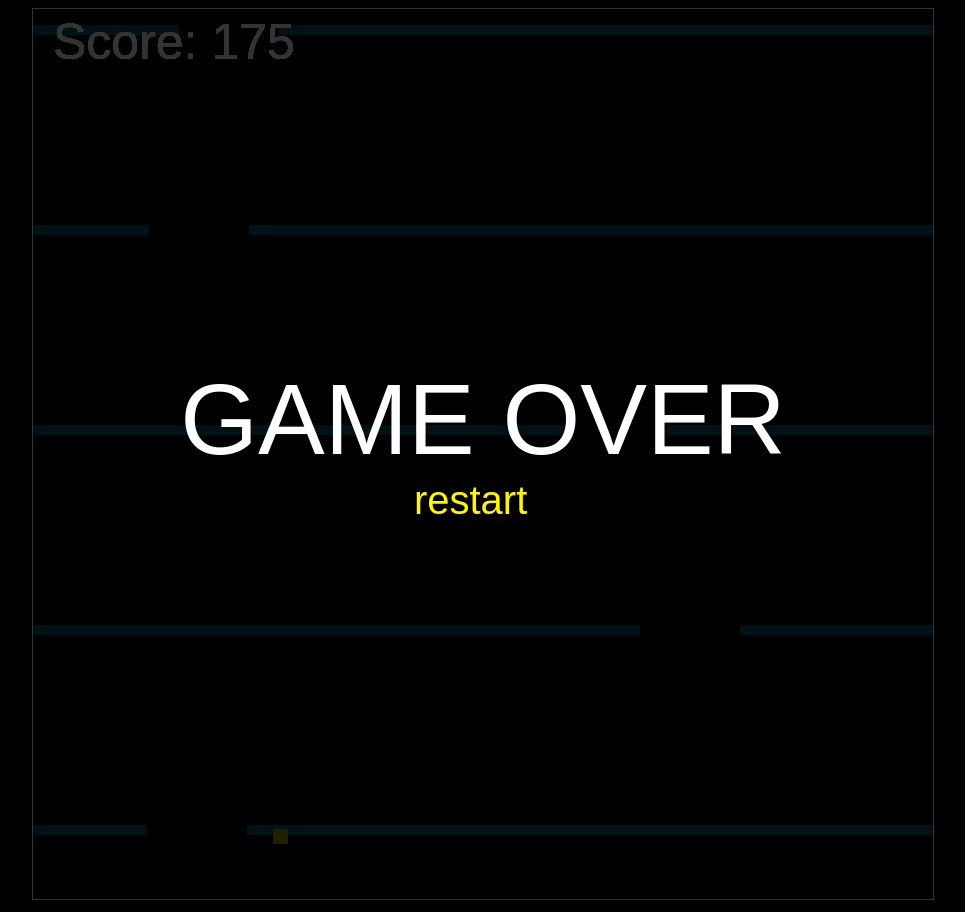
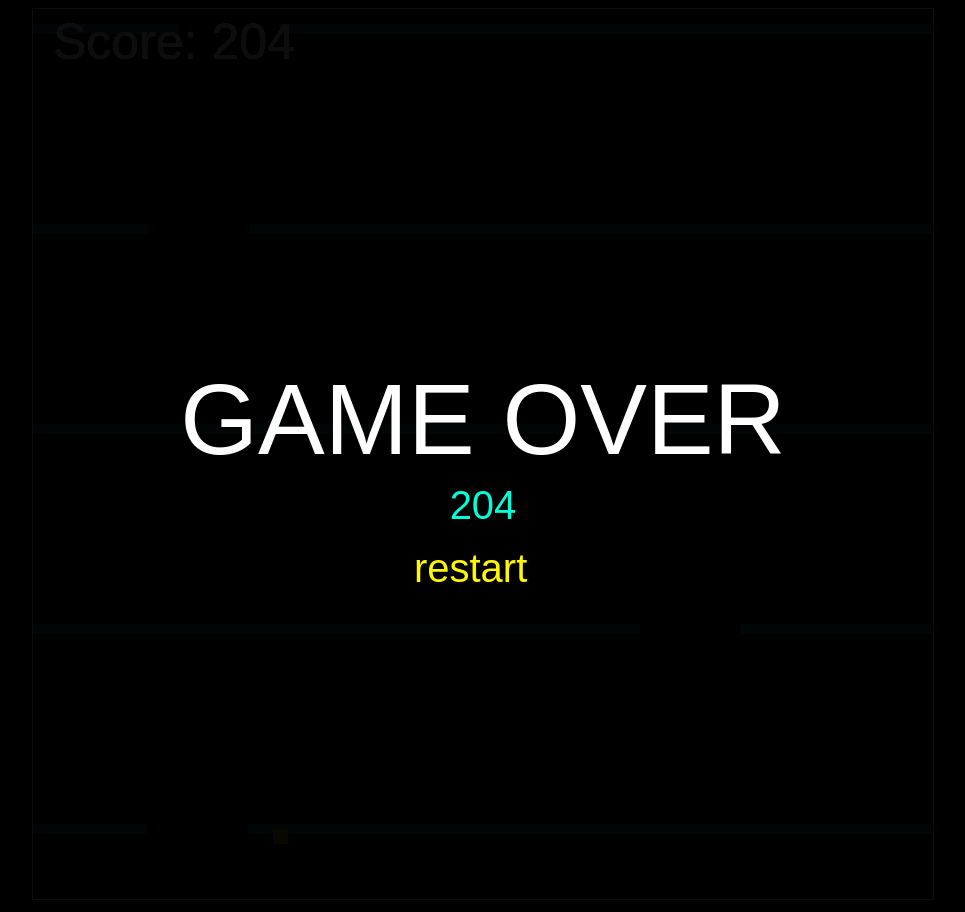
Before and after one commit to KyplerEspiritu/KyplerEspiritu.github.io, a plain HTML site: page app.html in a window 1280 px wide. Shown: the whole page, without its empty margins (157-1122 px from the left). Drawn offline with Linux system fonts and the light colour scheme.

Commit message:
javascript added score, changed element. css new class

```diff
--- a/app.css
+++ b/app.css
@@ -8,7 +8,7 @@ body{
 }
 .game{
 	cursor: default;
-	opacity: 0.2;
+	opacity: 0.05;
 }
 canvas{
 	border: 1px solid #ffffff;
@@ -25,9 +25,20 @@ canvas{
 	font-size: 100px;
 	font-family: Arial;
 }
+.scoreDiv{
+	position: absolute;
+	top: 53%;
+	left: 0;
+	right: 0;
+	bottom: 0;
+	margin: auto;
+	color: #00ffd8;
+	font-size: 40px;
+	font-family: Arial;
+}
 .restartDiv{
 	position: absolute;
-	top: 52.5%;
+	top: 60%;
 	right: 46.5%;
 	margin: auto;
 	color: #fff600;
--- a/app.js
+++ b/app.js
@@ -1,5 +1,4 @@
 "use strict";
-
 
 let game = document.getElementById("game");
 let canvas = document.getElementById("canvas");
@@ -13,19 +12,21 @@ let obstacleWidthSpace;
 let leftObstacle;
 let rightObstacle;
 
-
 // "GAME OVER" texti
 let div_message = document.createElement("div"); // Nýtt div element
 div_message.setAttribute("class", "message"); // Div element fær classan message
-let game_over_message = document.createTextNode("GAME OVER");
-div_message.appendChild(game_over_message); // Div element fær texta
+div_message.setAttribute("id", "message");
+
+// Stig notanda
+let div_score = document.createElement("span");
+div_score.setAttribute("class", "scoreDiv");
+div_score.setAttribute("id", "score");
 
 // "restart" takki
 let div_restart = document.createElement("span"); // Nýtt span element
-let restart_message = document.createTextNode("restart");
 div_restart.setAttribute("class", "restartDiv"); // Span element fær classan restartDiv
 div_restart.setAttribute("onClick", "window.location.reload()"); // Einning fær span element onclick sem refreshar síðuna
-div_restart.appendChild(restart_message); // Span element fær texta
+div_restart.setAttribute("id", "restart"); // Einning fær span element onclick sem refreshar síðuna
 
 let context = canvas.getContext("2d");
 let canvasWidth = context.canvas.width;
@@ -35,7 +36,7 @@ let canvasHeight = context.canvas.height;
 let playerXpostion = 240;
 let playerYpostion = 820;
 
-for (let i = 0; i < 7; i++){  // For loopa sem býr til 100 obstacles og lætur í obstacles listann
+for (let i = 0; i < 7; i++){  // For loopa sem býr til EINNIG 7 obstacles
 	obstacleWidthLeft = getRandomInt(60, canvasWidth - 250); // Random tala. Þetta er fyrir bilið að vera á random stað.
 	obstacleWidthSpace = obstacleWidthLeft + 100; // Bilið er 100px
 	leftObstacle = new create_obstacle(0, obstacleSpace, obstacleWidthLeft, obstacleHeight); // Vinstri obstacle
@@ -44,7 +45,6 @@ for (let i = 0; i < 7; i++){  // For loopa sem býr til 100 obstacles og lætur
 	obstacles.push(leftObstacle); // Vinstri obstacle settur í Array
 	obstacles.push(rightObstacle);  // Hægri obstacle settur í Array
 }
-
 
 function create_obstacle(x_postion, y_position, width, height){ // Fall sem býr til obstacle
 	this.x_postion = x_postion,
@@ -62,23 +62,30 @@ function render_obstacles(){
 		if (obstacles[i].y_position >= canvasHeight){ // Ef obstacles fara yfir útaf canvas boundaries
 			obstacles.splice(0, 2); // Eyðast það úr listanum og canvas
 
-			obstacleWidthLeft = getRandomInt(60, canvasWidth - 250); // Random tala. Þetta er fyrir bilið að vera á random stað.
-			obstacleWidthSpace = obstacleWidthLeft + 100; // Bilið er 100px
+
+			// Kóðinn hérna er fyrir þegar 1 obstacles fer út af canvasinn þá verður nýr obstacle
+			obstacleWidthLeft = getRandomInt(60, canvasWidth - 250);
+			obstacleWidthSpace = obstacleWidthLeft + 100;
 			obstacleSpace = -500;
-			leftObstacle = new create_obstacle(0, obstacleSpace, obstacleWidthLeft, obstacleHeight); // Vinstri obstacle
-			rightObstacle = new create_obstacle(obstacleWidthSpace, obstacleSpace, canvasWidth, obstacleHeight); // Hægri obstacle
-			obstacles.push(leftObstacle); // Vinstri obstacle settur í Array
-			obstacles.push(rightObstacle);  // Hægri obstacle settur í Array
+			leftObstacle = new create_obstacle(0, obstacleSpace, obstacleWidthLeft, obstacleHeight);
+			rightObstacle = new create_obstacle(obstacleWidthSpace, obstacleSpace, canvasWidth, obstacleHeight);
+			obstacles.push(leftObstacle);
+			obstacles.push(rightObstacle);
 
 		}
 		if (playerXpostion + 15 >= obstacles[i].x_postion && playerXpostion <= obstacles[i].x_postion + obstacles[i].width && playerYpostion >= obstacles[i].y_position && playerYpostion <= obstacles[i].y_position + obstacles[i].height){ // Ef þegar notandinn klessir á obstacles
-			game.appendChild(div_message); // "GAME OVER" texti birtist
-			game.appendChild(div_restart); // "restart" takki birtist
+
 			canvas.setAttribute("class", "game"); // Canvas fær classan game sem minnkar opacity
+			game.appendChild(div_message);
+			game.appendChild(div_score);
+			game.appendChild(div_restart);
+			document.getElementById("score").innerHTML = score;
+			document.getElementById("message").innerHTML = "GAME OVER";
+			document.getElementById("restart").innerHTML = "restart";
 			clearInterval(animationInterval); // Stoppar Interval
 		}
 		context.fillStyle = "#035c70"; // Litur fyrir context
-		context.fillRect(obstacles[i].x_postion, obstacles[i].y_position += 3.5, obstacles[i].width, obstacles[i].height); // Obstacles að færast
+		context.fillRect(obstacles[i].x_postion, obstacles[i].y_position += 3, obstacles[i].width, obstacles[i].height); // Obstacles að færast
 		context.fillStyle = "#989e00"; // Nýr litur
 		context.beginPath();
 		context.fillRect(playerXpostion, playerYpostion, 15, 15); // Hringurinn að færast
```
